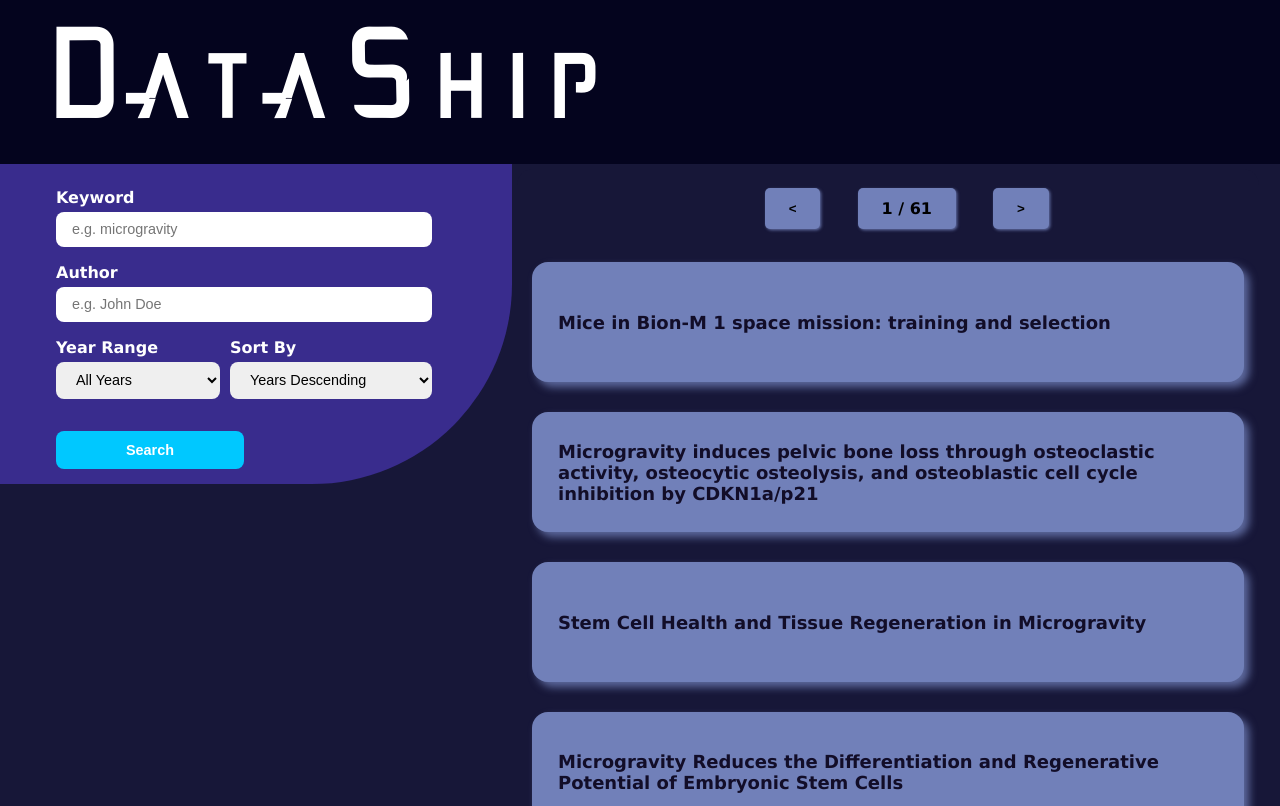
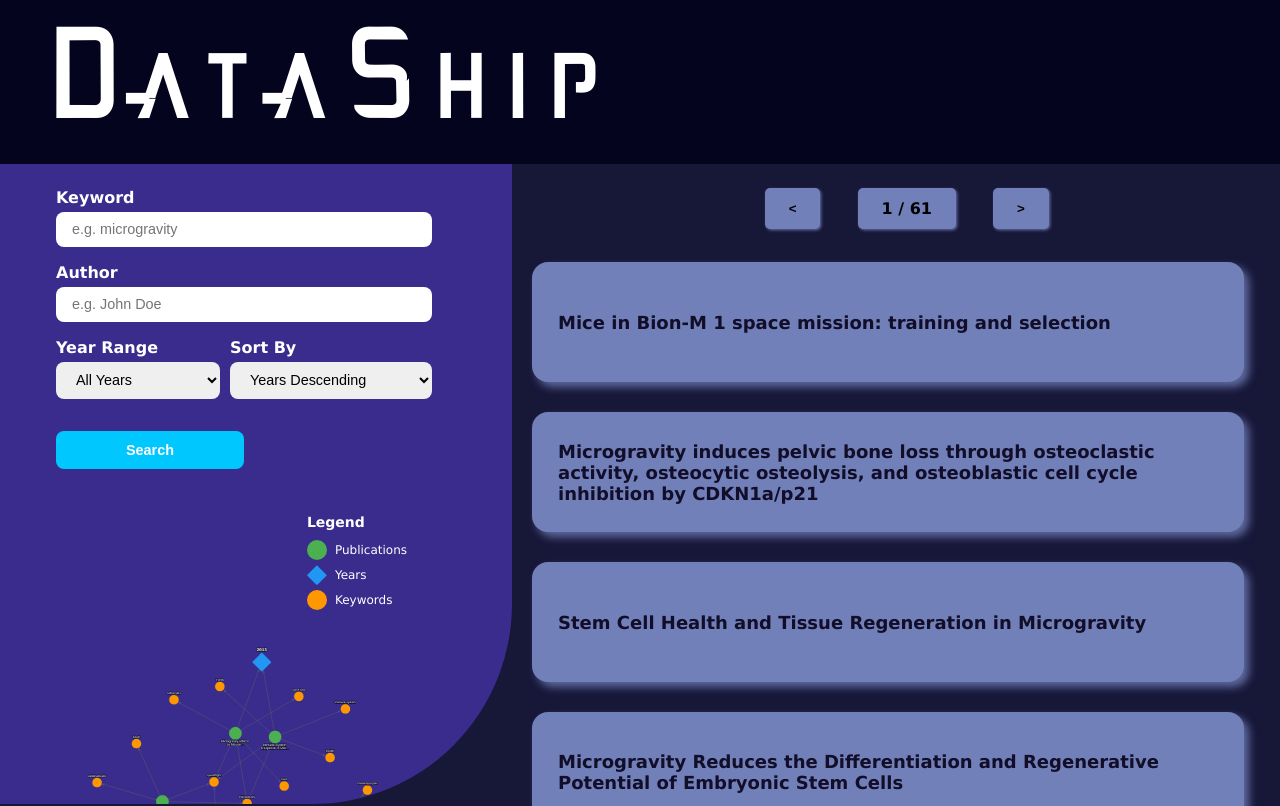
Before and after one commit to The-AAA-Team/SpaceApp2025-master, a React (Create React App) app: page / in a window 1280 px wide. Shown: the top 806 px of the page. Built offline with nearby package versions, Linux system fonts and the light colour scheme.

Commit message:
Added visual graph

```diff
--- a/src/components/left-container.css
+++ b/src/components/left-container.css
@@ -2,7 +2,7 @@
   width: 40%;
   background-color: #392c8d;
   position: sticky;
-    height: 40vh;
+  height: 80vh;
   top: 0px;
   color: white;
   padding: 1.5rem 5rem 2rem 3.5rem;
```
Lines whose indentation alone changed are shown as unchanged.
